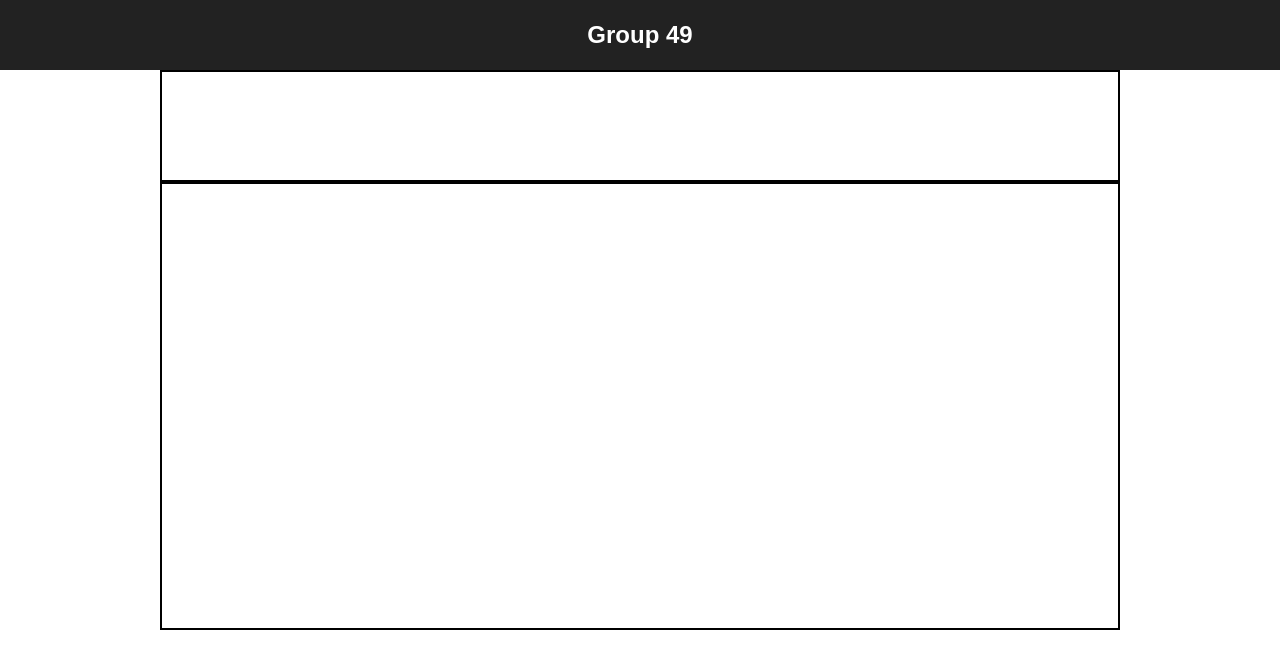
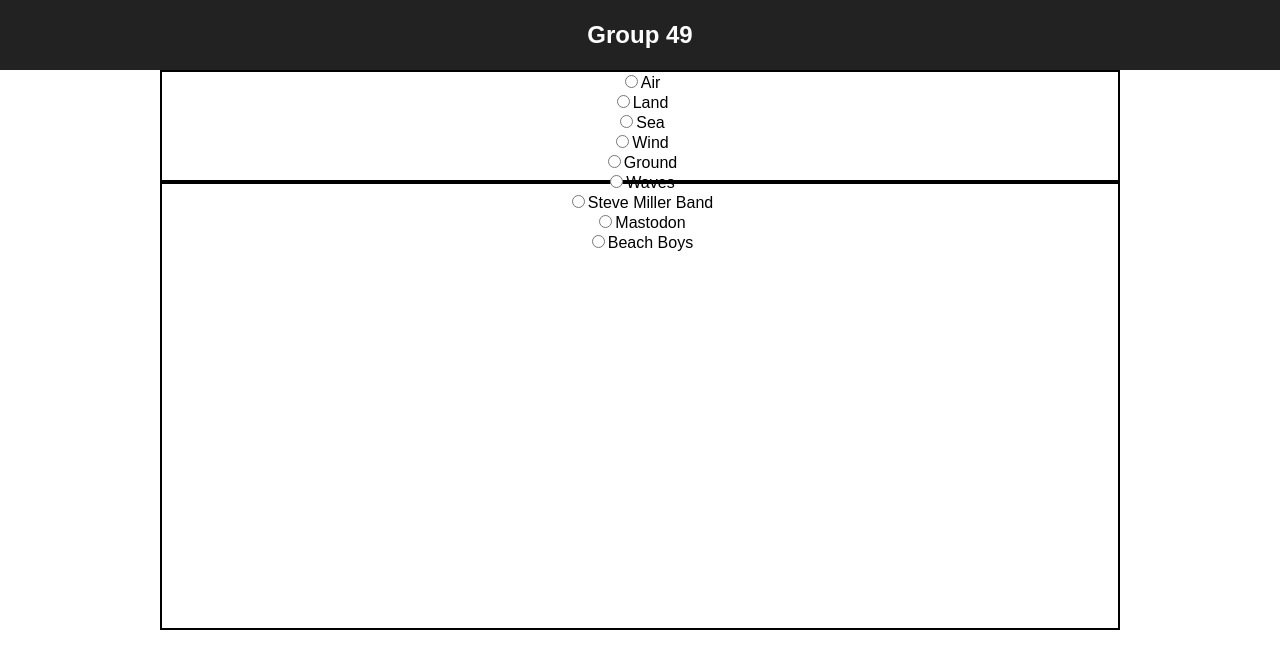
Before and after one commit to IT2810/it2810-webutvikling-h18-prosjekt-2-gruppe--49, a React (Create React App) app in the folder opg2/: page / in a window 1280 px wide. Shown: the top 668 px of the page. Built offline with nearby package versions, Linux system fonts and the light colour scheme.

Commit message:
add radio buttons for the categories #7

```diff
--- a/opg2/src/Controller.js
+++ b/opg2/src/Controller.js
@@ -4,7 +4,9 @@
     render() {
         return (
             <div className="App-controller">
-                {/* This is where the image selectors etc. will be */}
+                <RadioGroup name="Image" value1="Air" value2="Land" value3="Sea" />
+                <RadioGroup name="Sound" value1="Wind" value2="Ground" value3="Waves" />
+                <RadioGroup name="Text" value1="Steve Miller Band" value2="Mastodon" value3="Beach Boys" />
             </div>
         )
     }
```
